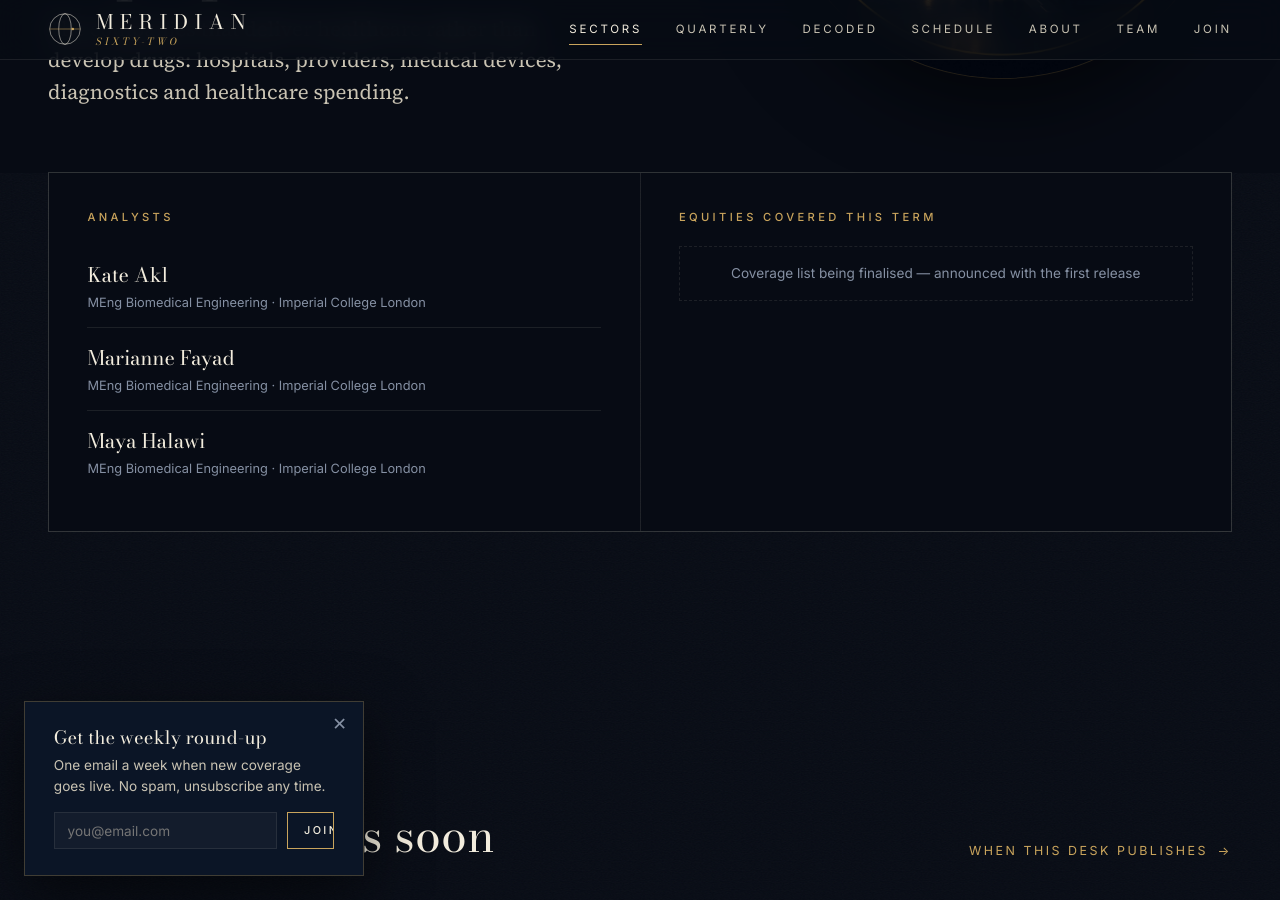
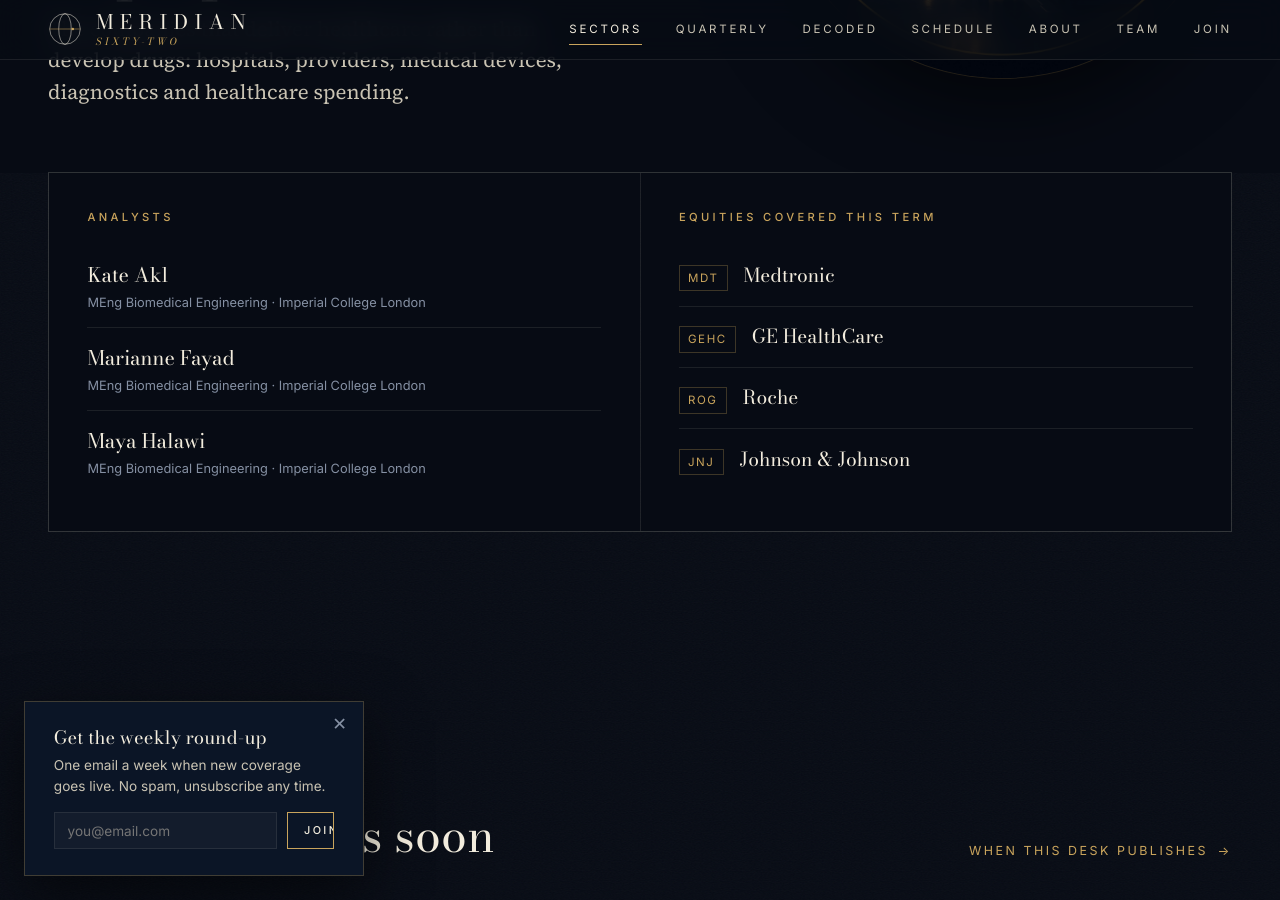
Before and after one commit to meridian62contact-lang/meridian62contact-lang.github.io, a Jekyll site: the page built from _sectors/06-healthcare-services-medical-equipment.md, in a window 1280 px wide and 900 px high, scrolled down 583 px. Built offline with Jekyll 4.4.1, drawn with Linux system fonts in a browser that asks for light colours.

Commit message:
Update 06-healthcare-services-medical-equipment.md

```diff
--- a/_sectors/06-healthcare-services-medical-equipment.md
+++ b/_sectors/06-healthcare-services-medical-equipment.md
@@ -24,6 +24,18 @@
 # 3–5 companies the desk follows all term. 'watching' is the one-sentence coverage line:
 # the specific thing the desk is watching right now (update it whenever it changes).
 equities:
+  - company: "Medtronic"
+    ticker: "MDT"
+    watching: ""
+  - company: "GE HealthCare"
+    ticker: "GEHC"
+    watching: ""
+  - company: "Roche"
+    ticker: "ROG"
+    watching: ""
+  - company: "Johnson & Johnson"
+    ticker: "JNJ"
+    watching: ""
   # - company: "Company name"
   #   ticker: "TICKER"
   #   watching: "The one specific thing we are watching right now."
```
